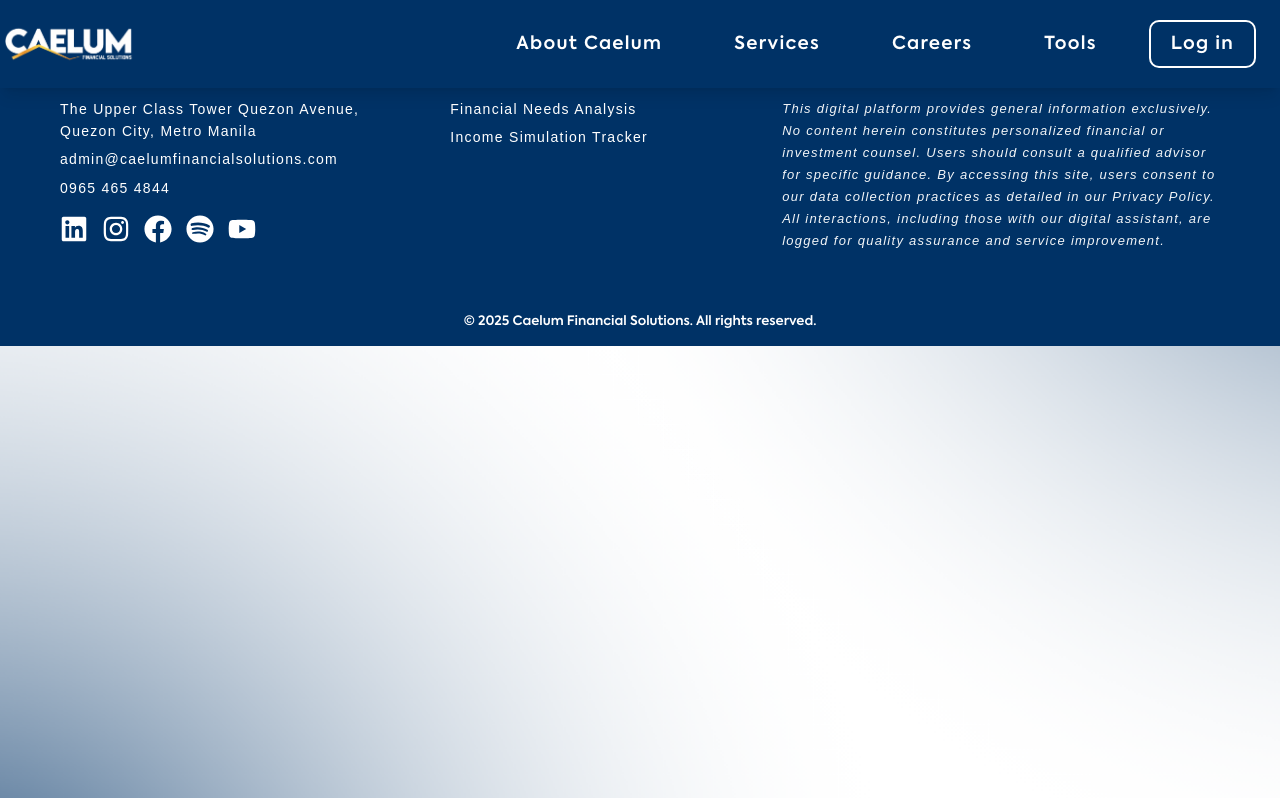
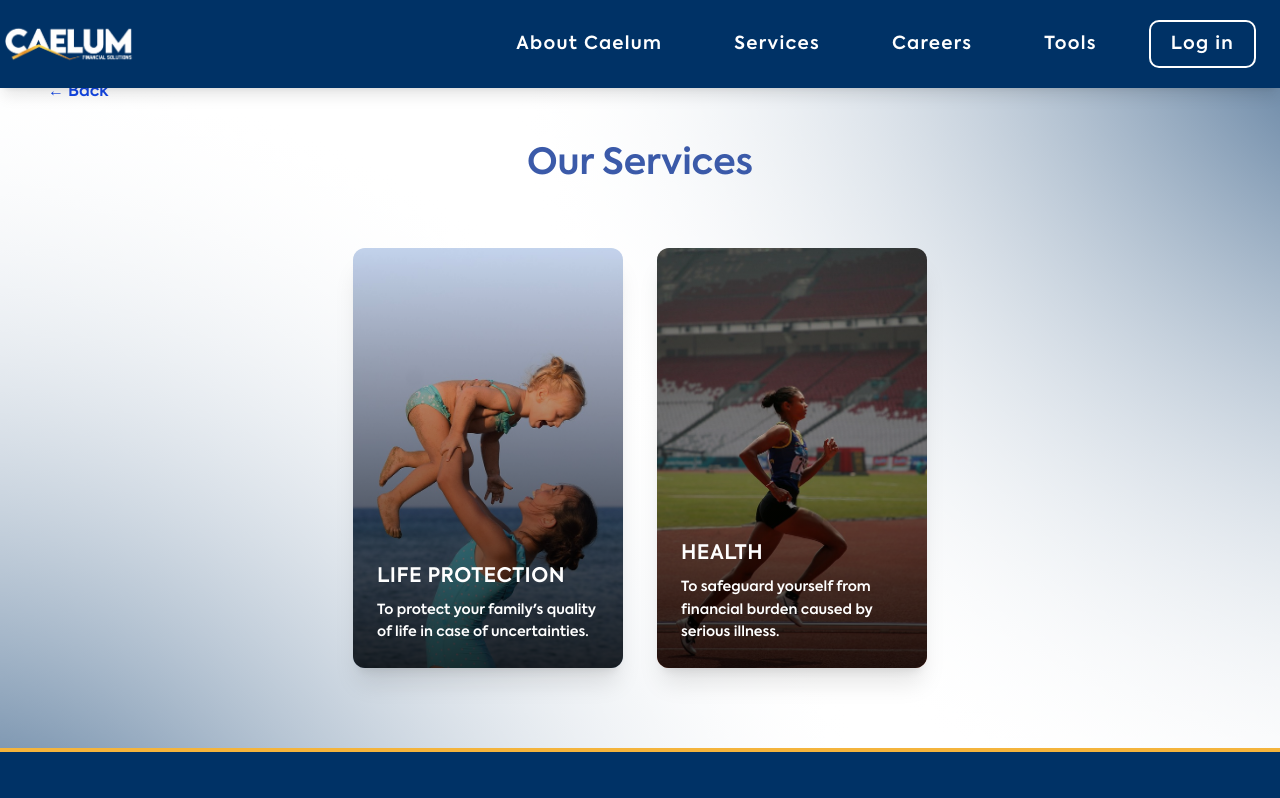
Before and after one commit to s3e0o/FNA-temp, a React (Vite) app in the folder frontend/: page /services/lifeprohealth/LifeProHealth in a window 1280 px wide. Shown: the top 798 px of the page. Built offline with nearby package versions, Linux system fonts and the light colour scheme.

Commit message:
add LifeProHealth and SavEdRe services pages

```diff
--- a/frontend/src/main.jsx
+++ b/frontend/src/main.jsx
@@ -15,6 +15,8 @@ import FNAHomePage from "./pages/FNAHomePage.jsx";
 // import Education from "./pages/services/savings-investments/Education.jsx";
 // import Retirement from "./pages/services/savings-investments/Retirement.jsx";
 import OurServices from "./pages/services/services-deets/OurServices.jsx";
+import LifeProHealth from "./pages/services/lifeprohealth/LifeProHealth.jsx";
+import SavEdRe from "./pages/services/sav-ed-re/SavEdRe.jsx";
 
 ReactDOM.createRoot(document.getElementById("root")).render(
   <React.StrictMode>
@@ -34,6 +36,8 @@ ReactDOM.createRoot(document.getElementById("root")).render(
         {/* <Route path="/services/savings-investments/education" element={<Education />} />
         <Route path="/services/savings-investments/retirement" element={<Retirement />} /> */}
         <Route path="/services/services-deets/OurServices" element={<OurServices />} />
+        <Route path="/services/lifeprohealth/LifeProHealth" element={<LifeProHealth />} />
+        <Route path="/services/sav-ed-re/SavEdRe" element={<SavEdRe />} />
       </Routes>
       <Footer />
     </BrowserRouter>
--- /dev/null
+++ b/frontend/src/pages/services/lifeprohealth/LifeProHealth.jsx
@@ -0,0 +1,78 @@
+import { Link } from "react-router-dom";
+import { useEffect } from "react";
+
+import life from "../../../assets/images/life-protection.jpg";
+import health from "../../../assets/images/health.jpg";
+
+const services = [
+  {
+    title: "LIFE PROTECTION",
+    desc: "To protect your family's quality of life in case of uncertainties.",
+    image: life,
+  },
+  {
+    title: "HEALTH",
+    desc: "To safeguard yourself from financial burden caused by serious illness.",
+    image: health,
+  },
+];
+
+export default function LifeProHealth() {
+
+  useEffect(() => {
+    document.title = "Financial Needs Analysis | Our Services";
+  }, []);
+
+  return (
+    <div className="px-12 py-20">
+      {/* Back */}
+      <Link
+        to="/"
+        className="text-blue-700 font-medium mb-10 inline-block"
+      >
+        ← Back
+      </Link>
+
+      {/* Title */}
+      <h1 className="text-center text-4xl font-semibold text-[#3b5aa9] mb-16">
+        Our Services
+      </h1>
+
+      {/* Cards - Centered with proper grid for 2 items */}
+      <div className="grid grid-cols-1 sm:grid-cols-2 lg:grid-cols-4 gap-8 justify-items-center">
+        {/* Empty div for left spacing on large screens */}
+        <div className="hidden lg:block"></div>
+
+        {services.map((service, index) => (
+          <div
+            key={index}
+            className="relative h-[420px] w-full max-w-[270px] rounded-xl overflow-hidden shadow-xl group cursor-pointer"
+          >
+            {/* Image */}
+            <img
+              src={service.image}
+              alt={service.title}
+              className="w-full h-full object-cover transition-transform duration-300 group-hover:scale-105"
+            />
+
+            {/* Overlay */}
+            <div className="absolute inset-0 bg-gradient-to-t from-black/80 via-black/40 to-transparent"></div>
+
+            {/* Text */}
+            <div className="absolute bottom-0 p-6 text-white">
+              <h3 className="text-xl font-semibold mb-2 tracking-wide">
+                {service.title}
+              </h3>
+              <p className="text-sm font-light leading-relaxed">
+                {service.desc}
+              </p>
+            </div>
+          </div>
+        ))}
+
+        {/* Empty div for right spacing on large screens */}
+        <div className="hidden lg:block"></div>
+      </div>
+    </div>
+  );
+}
--- /dev/null
+++ b/frontend/src/pages/services/sav-ed-re/SavEdRe.jsx
@@ -0,0 +1,84 @@
+import { Link } from "react-router-dom";
+import { useEffect } from "react";
+
+import education from "../../../assets/images/education.jpg";
+import savings from "../../../assets/images/savings.jpg";
+import retirement from "../../../assets/images/retirement.jpg";
+
+const services = [
+  {
+    title: "EDUCATION",
+    desc: "To plan for your children's education.",
+    image: education,
+  },
+  {
+    title: "SAVINGS",
+    desc: "To maximize the potential of your savings.",
+    image: savings,
+  },
+  {
+    title: "RETIREMENT",
+    desc: "To maintain your lifestyle after retirement.",
+    image: retirement,
+  },
+];
+
+export default function SavEdRe() {
+
+  useEffect(() => {
+    document.title = "Financial Needs Analysis | Our Services";
+  }, []);
+
+  return (
+    <div className="px-12 py-20">
+      {/* Back */}
+      <Link
+        to="/"
+        className="text-blue-700 font-medium mb-10 inline-block"
+      >
+        ← Back
+      </Link>
+
+      {/* Title */}
+      <h1 className="text-center text-4xl font-semibold text-[#3b5aa9] mb-16">
+        Our Services
+      </h1>
+
+      {/* Cards - Centered for 3 items */}
+      <div className="grid grid-cols-1 sm:grid-cols-3 lg:grid-cols-5 gap-8">
+        {/* Empty div for left spacing on large screens */}
+        <div className="hidden lg:block"></div>
+
+        {services.map((service, index) => (
+          <div
+            key={index}
+            className="relative h-[420px] rounded-xl overflow-hidden shadow-xl group cursor-pointer"
+          >
+            {/* Image */}
+            <img
+              src={service.image}
+              alt={service.title}
+              className="w-full h-full object-cover transition-transform duration-300 group-hover:scale-105"
+            />
+
+            {/* Overlay */}
+            <div className="absolute inset-0 bg-gradient-to-t from-black/80 via-black/40 to-transparent"></div>
+
+            {/* Text */}
+            <div className="absolute bottom-0 p-6 text-white">
+              <h3 className="text-xl font-semibold mb-2 tracking-wide">
+                {service.title}
+              </h3>
+              <p className="text-sm font-light leading-relaxed">
+                {service.desc}
+              </p>
+            </div>
+          </div>
+        ))}
+
+        {/* Empty div for right spacing on large screens */}
+        <div className="hidden lg:block"></div>
+      </div>
+    </div>
+  );
+}
```
Also changed, not shown: 1 other file (tests, documents, lock files or other folders).
